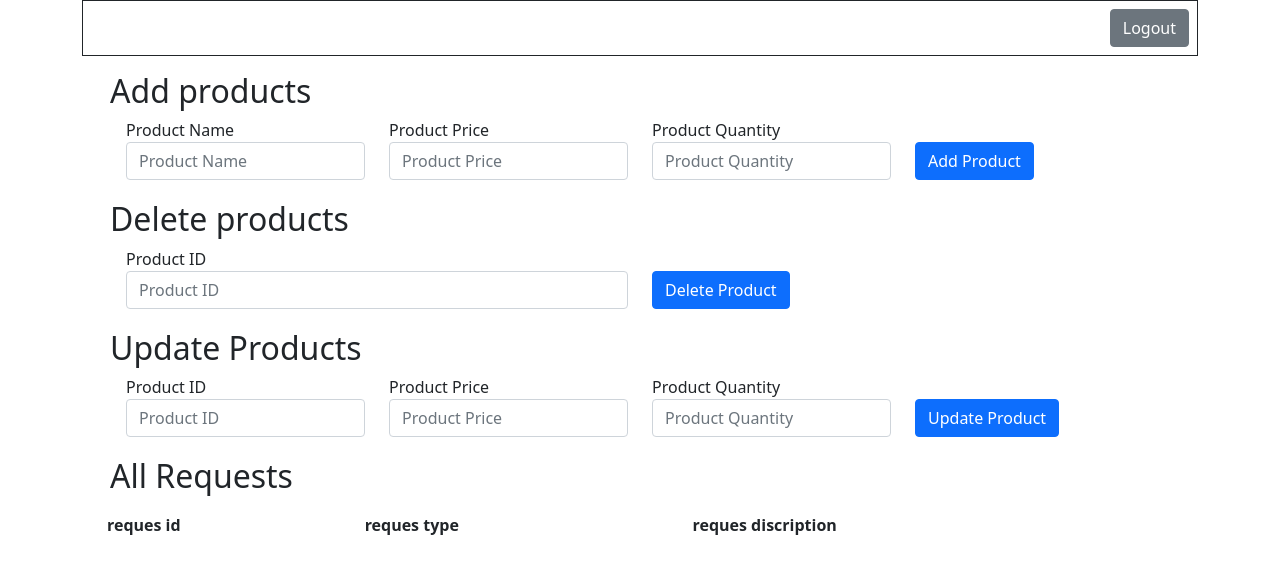
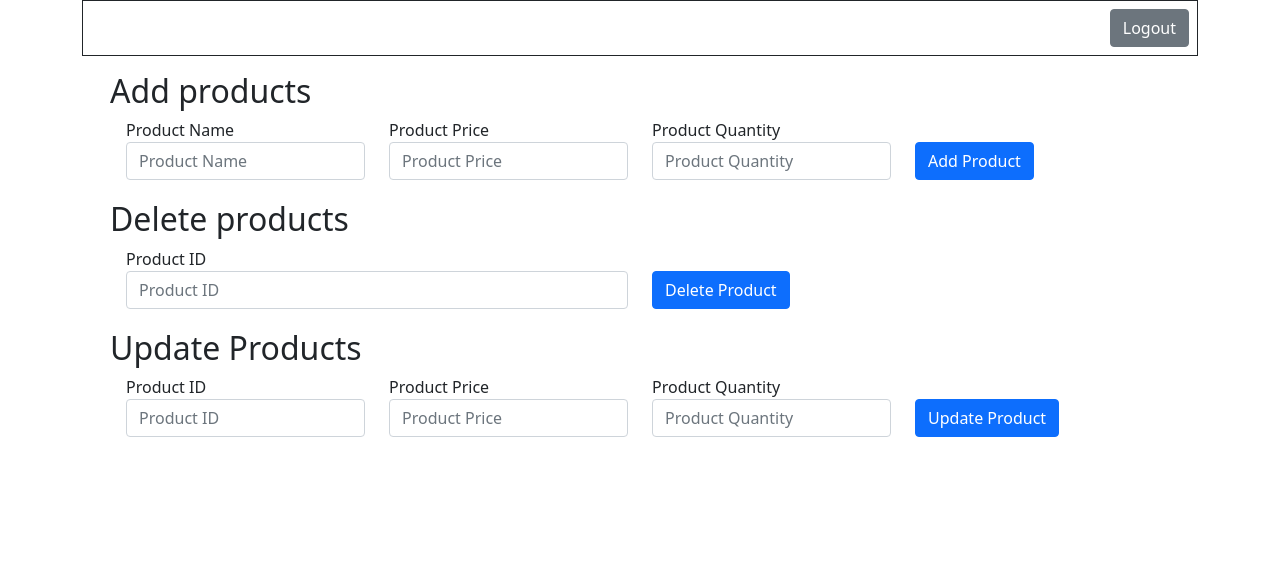
Before and after one commit to TCSILPCapstoneGroup7/TCSILPCapstoneProject, an Angular app in the folder Cap_Front_End/capstone-shopping/: page /admin/1 in a window 1280 px wide. Shown: the top 574 px of the page. Built offline with nearby package versions, Linux system fonts and the light colour scheme.

Commit message:
chris edit

```diff
--- a/Cap_Front_End/capstone-shopping/src/app/admin/admin.component.html
+++ b/Cap_Front_End/capstone-shopping/src/app/admin/admin.component.html
@@ -23,25 +23,6 @@
         <!-- products update product in js (price, quantaty, or both/ will make function to display the discount if price is dropped)-->
         <app-admin-update></app-admin-update>
     </div>
-    <!--View requests this will go on another component ignore for now-->
-    <div class="row m-3">
-
-        <h2>All Requests</h2>
-        <!--need more info about how the request is stored in db but for now making dummy table-->
-        <table class="table m-2">
-            <tr>
-                <th>reques id</th>
-                <th>reques type</th><!--as in add /delete /update-->
-                <th>reques discription</th>
-            </tr>
-            <tr *ngFor = "let item of req">
-                <td>{{item._id}}</td>
-                <td>{{item.prodPrice}}</td>
-                <td>{{item.prodName}}</td>
-            </tr>
-        </table>
-
-    </div>
 
     <div>
         <!--need footer??-->
```
